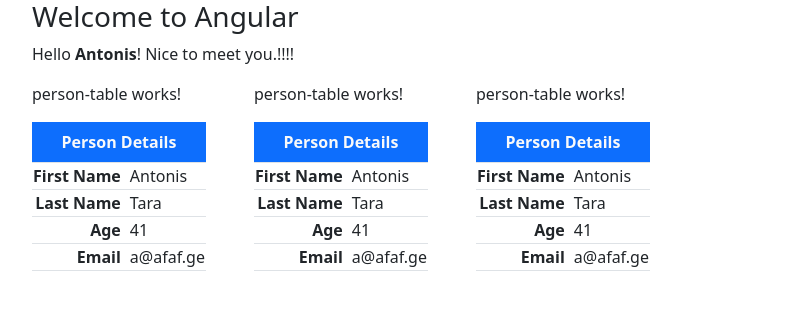
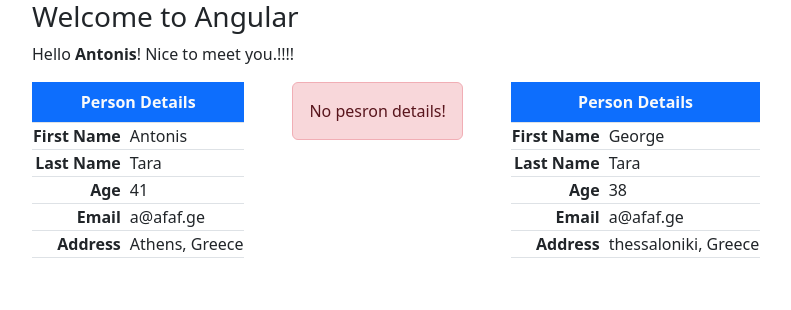
Before and after one commit to AntonisTaramigkos/Angular, an Angular app: page / in a window 1280 px wide. Shown: the top 310 px of the page, without its empty margins (50-841 px from the left). Built offline with nearby package versions, Linux system fonts and the light colour scheme.

Commit message:
Component Input

```diff
--- a/src/app/app.component.html
+++ b/src/app/app.component.html
@@ -3,9 +3,9 @@
 <p>Hello <strong>{{name}}</strong>! Nice to meet you.!!!!</p>
 
 <div class="d-flex gap-5 text-nowrap ">
+    <app-person-table [person]="person0"></app-person-table>
     <app-person-table></app-person-table>
-    <app-person-table></app-person-table>
-    <app-person-table></app-person-table>
+    <app-person-table [person]="person1"></app-person-table>
 </div>
 
 </div>
--- a/src/app/app.component.ts
+++ b/src/app/app.component.ts
@@ -11,5 +11,20 @@
 export class AppComponent {
   name = "Antonis";
 
+  person0 = {
+      givenName : "Antonis",
+      surName :"Tara",
+      age: 41,
+      email: "a@afaf.ge",
+      address:"Athens, Greece"
 
+    };
+  person1 = {
+      givenName : "George",
+      surName :"Tara",
+      age: 38,
+      email: "a@afaf.ge",
+      address:"thessaloniki, Greece"
+
+    }
 }
--- a/src/app/compoments/person-table/person-table.component.html
+++ b/src/app/compoments/person-table/person-table.component.html
@@ -1,4 +1,8 @@
-<p>person-table works!</p>
+@if(!person) {
+  <div class="alert alert-danger text-center ">
+    No pesron details!
+  </div>
+}@else {
 
 
 <table class="table table-bordered w-50">
@@ -21,4 +25,9 @@
       <td class="fw-semibold text-end">Email</td>
       <td class="ps-2">{{ person.email }}</td>
     </tr>
+    <tr>
+      <td class="fw-semibold text-end">Address</td>
+      <td class="ps-2">{{ person.address }}</td>
+    </tr>
   </table>
+}
--- a/src/app/compoments/person-table/person-table.component.ts
+++ b/src/app/compoments/person-table/person-table.component.ts
@@ -1,4 +1,5 @@
-import { Component } from '@angular/core';
+import { Component, Input } from '@angular/core';
+import { Person } from 'src/app/shared/interfaces/person';
 
 @Component({
   selector: 'app-person-table',
@@ -8,14 +9,5 @@
   styleUrl: './person-table.component.css'
 })
 export class PersonTableComponent {
-  person = {
-    givenName : "Antonis",
-    surName :"Tara",
-    age: 41,
-    email: "a@afaf.ge"
-
-  }
-
-
-
+  @Input()person: Person | undefined;
 }
--- /dev/null
+++ b/src/app/shared/interfaces/person.ts
@@ -0,0 +1,8 @@
+export interface Person {
+    givenName : String;
+    surName: string;
+    age: number;
+    email: string;
+    address: string
+
+}
```
